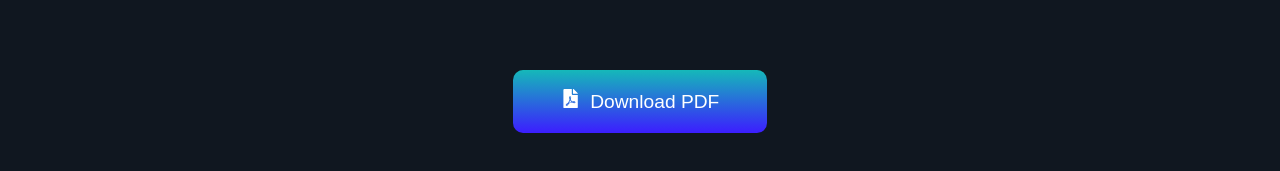
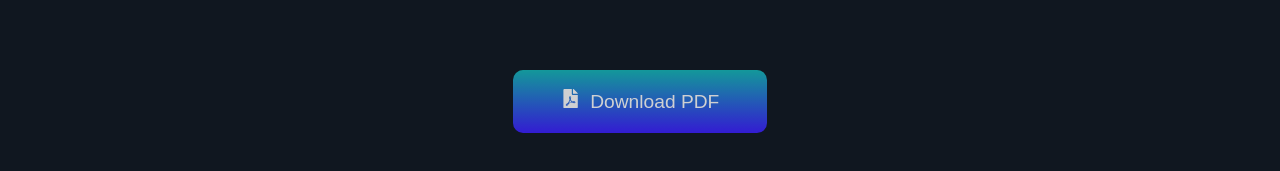
Before and after one commit to psiotavio/My-Portfolio, a React (Create React App) app: page /spotify in a window 1280 px wide. In both pictures the pointer is over the button "Download PDF". Shown: the part 1454-1625 px from the top of the page. Built offline with nearby package versions, Linux system fonts and the light colour scheme.

Commit message:
ajustes de icone e botao de download

```diff
--- a/public/index.html
+++ b/public/index.html
@@ -10,7 +10,7 @@
       name="description"
       content="Web site created using create-react-app"
     />
-    <link rel="apple-touch-icon" href="%PUBLIC_URL%/logo192.png" />
+    <link rel="apple-touch-icon" href="./favicon.ico"  />
     <!--
       manifest.json provides metadata used when your web app is installed on a
       user's mobile device or desktop. See https://developers.google.com/web/fundamentals/web-app-manifest/
--- a/src/components/cssComponents/button.css
+++ b/src/components/cssComponents/button.css
@@ -14,5 +14,5 @@
 
   .buttonStyle:hover{
     cursor: pointer;
-    opacity: "70%";
+    opacity: 80%;
   }
```
